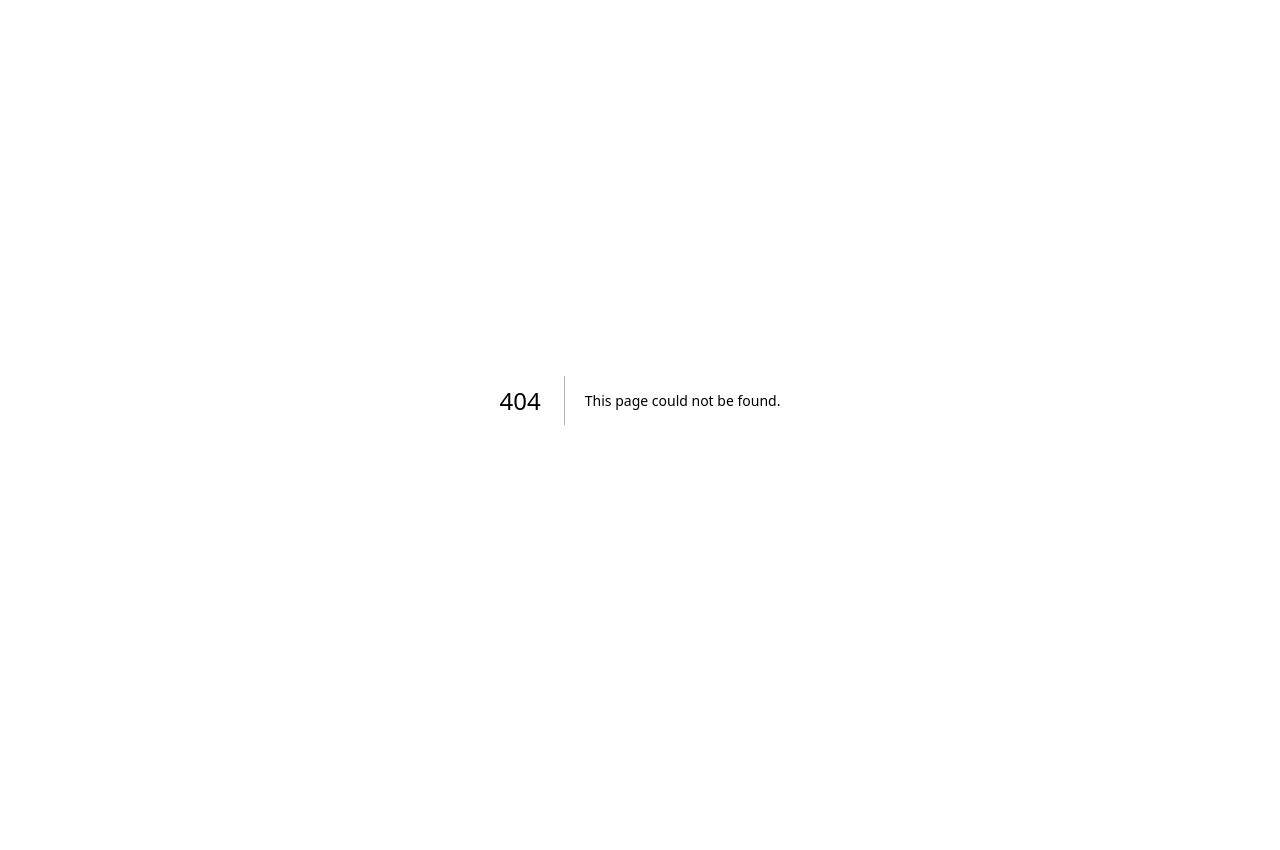
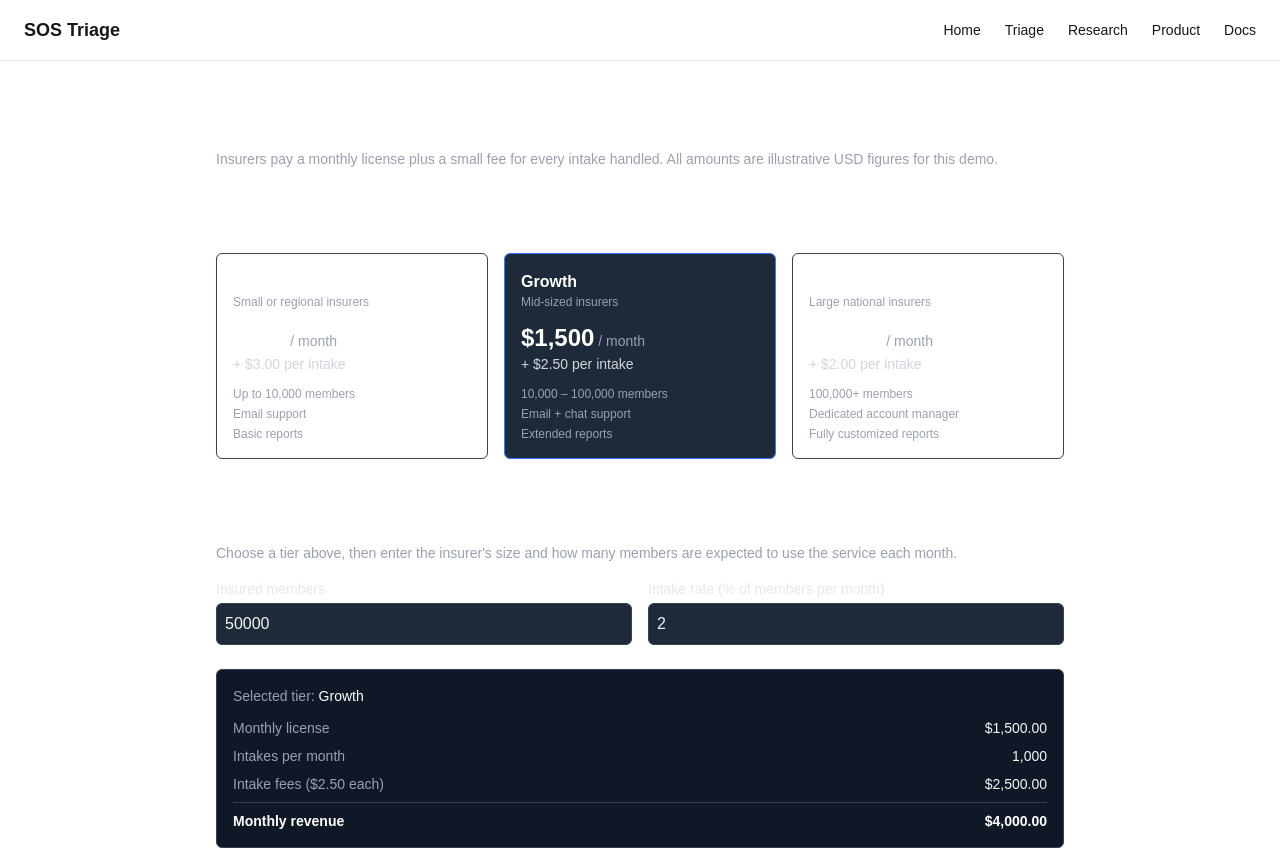
Before and after one commit to oninorl/sostriageapp, a Next.js app: page /pricing in a window 1280 px wide. Before the commit this address had no page. Shown: the top 850 px of the page. Before the commit the page ends 800 px from the top, so only its background shows below. Built offline with nearby package versions, Linux system fonts and the light colour scheme.

Commit message:
Add /pricing page with tier cards and revenue calculator

```diff
--- /dev/null
+++ b/app/pricing/page.tsx
@@ -0,0 +1,198 @@
+"use client";
+import { useState } from "react";
+import Navbar from "../components/Navbar";
+import Footer from "../components/Footer";
+
+type Tier = {
+  id: string;
+  name: string;
+  audience: string;
+  baseFee: number;
+  intakeFee: number;
+  range: string;
+  support: string;
+  reports: string;
+};
+
+const tiers: Tier[] = [
+  {
+    id: "starter",
+    name: "Starter",
+    audience: "Small or regional insurers",
+    baseFee: 500,
+    intakeFee: 3.0,
+    range: "Up to 10,000 members",
+    support: "Email support",
+    reports: "Basic reports",
+  },
+  {
+    id: "growth",
+    name: "Growth",
+    audience: "Mid-sized insurers",
+    baseFee: 1500,
+    intakeFee: 2.5,
+    range: "10,000 – 100,000 members",
+    support: "Email + chat support",
+    reports: "Extended reports",
+  },
+  {
+    id: "enterprise",
+    name: "Enterprise",
+    audience: "Large national insurers",
+    baseFee: 4000,
+    intakeFee: 2.0,
+    range: "100,000+ members",
+    support: "Dedicated account manager",
+    reports: "Fully customized reports",
+  },
+];
+
+function formatUSD(value: number) {
+  return value.toLocaleString("en-US", {
+    style: "currency",
+    currency: "USD",
+    minimumFractionDigits: 2,
+    maximumFractionDigits: 2,
+  });
+}
+
+function recommendedTierId(members: number) {
+  if (members <= 10000) return "starter";
+  if (members <= 100000) return "growth";
+  return "enterprise";
+}
+
+export default function PricingPage() {
+  const [tierId, setTierId] = useState("growth");
+  const [members, setMembers] = useState(50000);
+  const [ratePercent, setRatePercent] = useState(2);
+
+  const tier = tiers.find((t) => t.id === tierId) ?? tiers[1];
+  const monthlyIntakes = Math.round((members * ratePercent) / 100);
+  const intakeRevenue = monthlyIntakes * tier.intakeFee;
+  const monthlyRevenue = tier.baseFee + intakeRevenue;
+  const recommended = recommendedTierId(members);
+
+  return (
+    <div className="flex flex-col min-h-screen">
+      <Navbar />
+      <main className="flex-1 px-6 py-12 max-w-4xl mx-auto w-full text-gray-100">
+        <h1 className="text-2xl font-bold mb-2 text-white">Pricing Simulator</h1>
+        <p className="text-sm text-gray-400 mb-10">
+          Insurers pay a monthly license plus a small fee for every intake handled.
+          All amounts are illustrative USD figures for this demo.
+        </p>
+
+        {/* Tier cards */}
+        <section className="mb-12">
+          <h2 className="text-lg font-semibold mb-4 text-white">Pricing Tiers</h2>
+          <div className="grid gap-4 md:grid-cols-3">
+            {tiers.map((t) => (
+              <button
+                key={t.id}
+                type="button"
+                onClick={() => setTierId(t.id)}
+                className={`text-left border rounded-md p-4 ${
+                  t.id === tierId ? "border-blue-500 bg-gray-800" : "border-gray-700"
+                }`}
+              >
+                <p className="font-semibold text-white">{t.name}</p>
+                <p className="text-xs text-gray-400 mb-3">{t.audience}</p>
+                <p className="text-2xl font-bold text-white">
+                  {formatUSD(t.baseFee).replace(".00", "")}
+                  <span className="text-sm font-normal text-gray-400"> / month</span>
+                </p>
+                <p className="text-sm text-gray-300 mb-3">
+                  + {formatUSD(t.intakeFee)} per intake
+                </p>
+                <ul className="text-xs text-gray-400 space-y-1">
+                  <li>{t.range}</li>
+                  <li>{t.support}</li>
+                  <li>{t.reports}</li>
+                </ul>
+              </button>
+            ))}
+          </div>
+        </section>
+
+        {/* Calculator */}
+        <section className="mb-8">
+          <h2 className="text-lg font-semibold mb-2 text-white">Revenue Calculator</h2>
+          <p className="text-sm text-gray-400 mb-4">
+            Choose a tier above, then enter the insurer&apos;s size and how many members
+            are expected to use the service each month.
+          </p>
+
+          <div className="grid gap-4 md:grid-cols-2 mb-6">
+            <div>
+              <label className="block text-sm font-medium mb-1 text-gray-200">
+                Insured members
+              </label>
+              <input
+                type="number"
+                min={0}
+                value={members}
+                onChange={(e) => setMembers(Math.max(0, Number(e.target.value)))}
+                className="w-full border border-gray-700 rounded-md p-2 bg-gray-800 text-gray-100"
+              />
+            </div>
+            <div>
+              <label className="block text-sm font-medium mb-1 text-gray-200">
+                Intake rate (% of members per month)
+              </label>
+              <input
+                type="number"
+                min={0}
+                max={100}
+                step={0.1}
+                value={ratePercent}
+                onChange={(e) =>
+                  setRatePercent(Math.min(100, Math.max(0, Number(e.target.value))))
+                }
+                className="w-full border border-gray-700 rounded-md p-2 bg-gray-800 text-gray-100"
+              />
+            </div>
+          </div>
+
+          {recommended !== tier.id && (
+            <p className="text-xs text-yellow-400 mb-4">
+              Note: {members.toLocaleString("en-US")} members usually fits the{" "}
+              {tiers.find((t) => t.id === recommended)?.name} tier.
+            </p>
+          )}
+
+          <div className="border border-gray-700 rounded-md p-4 bg-gray-900">
+            <p className="text-sm text-gray-400 mb-3">
+              Selected tier: <span className="text-white font-medium">{tier.name}</span>
+            </p>
+            <div className="space-y-2 text-sm">
+              <div className="flex justify-between">
+                <span className="text-gray-400">Monthly license</span>
+                <span className="text-gray-100">{formatUSD(tier.baseFee)}</span>
+              </div>
+              <div className="flex justify-between">
+                <span className="text-gray-400">Intakes per month</span>
+                <span className="text-gray-100">
+                  {monthlyIntakes.toLocaleString("en-US")}
+                </span>
+              </div>
+              <div className="flex justify-between">
+                <span className="text-gray-400">
+                  Intake fees ({formatUSD(tier.intakeFee)} each)
+                </span>
+                <span className="text-gray-100">{formatUSD(intakeRevenue)}</span>
+              </div>
+              <div className="flex justify-between border-t border-gray-700 pt-2 mt-2">
+                <span className="font-semibold text-white">Monthly revenue</span>
+                <span className="font-semibold text-white">
+                  {formatUSD(monthlyRevenue)}
+                </span>
+              </div>
+            </div>
+          </div>
+        </section>
+      </main>
+      <Footer />
+    </div>
+  );
+}
```
